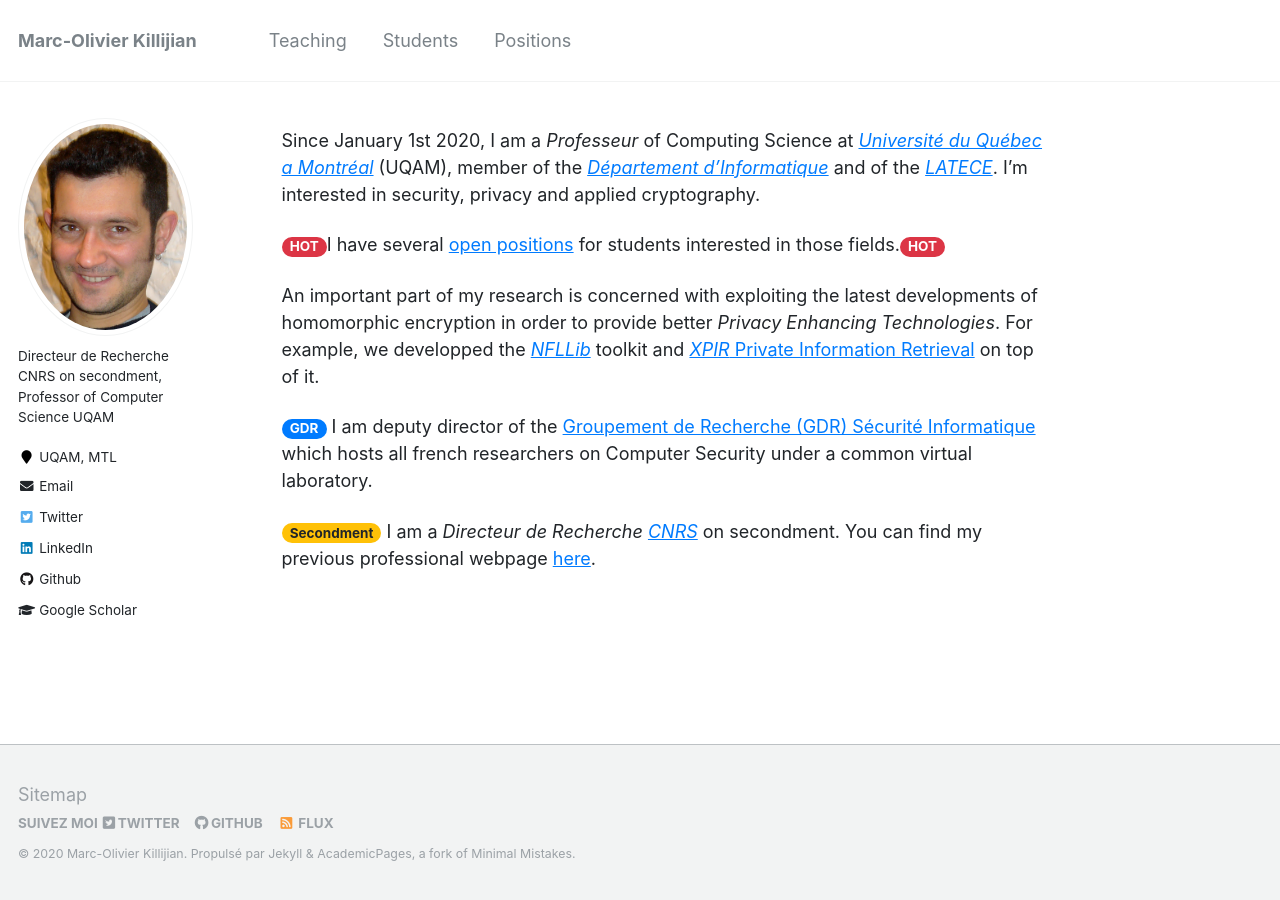
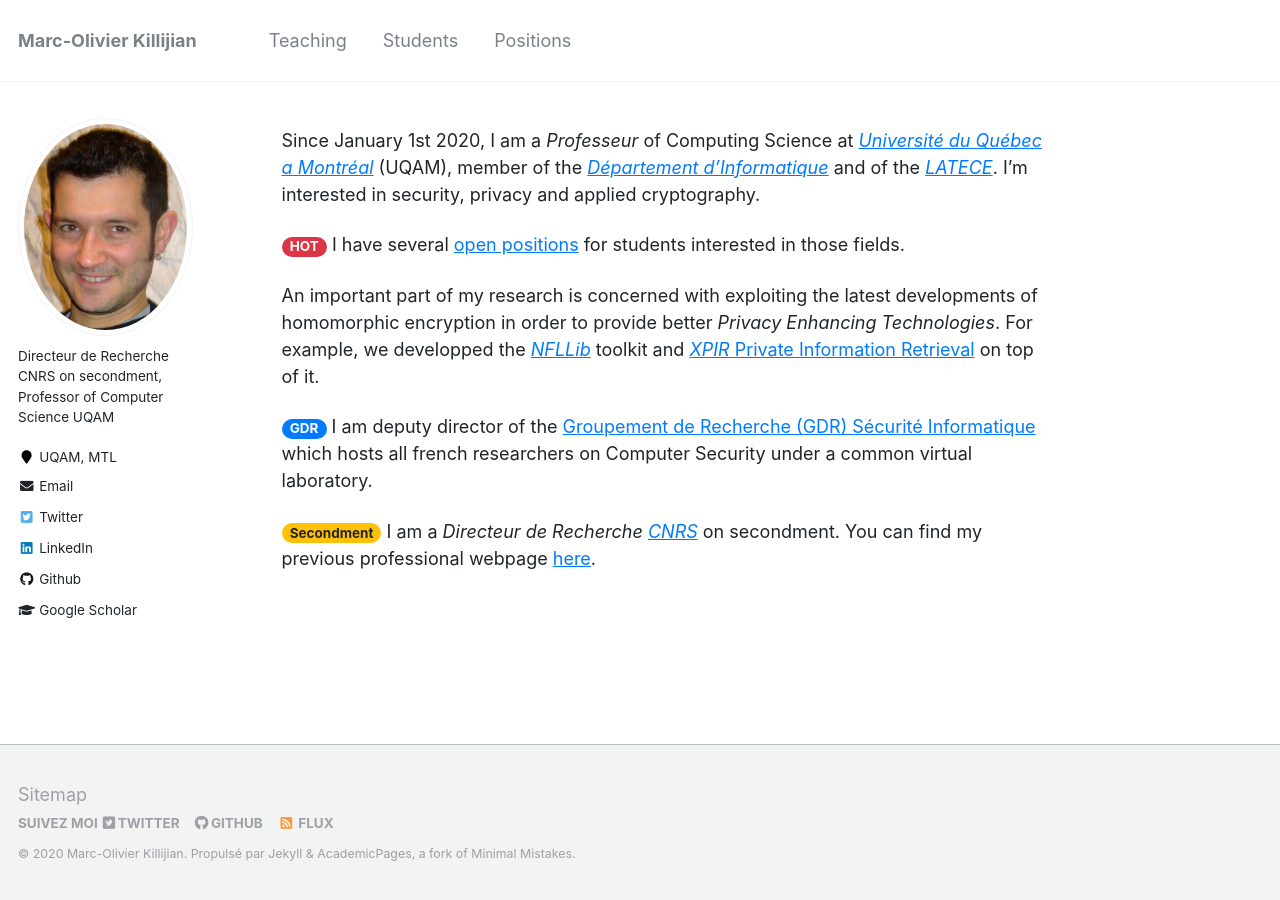
Before and after one commit to Kirija/kirija.github.io, a Jekyll site: the page built from _pages/about.md, in a window 1280 px wide. Built offline with Jekyll 4.4.1, drawn with Linux system fonts in a browser that asks for light colours.

Commit message:
open positions ad on homepage + 1 badge hot

```diff
--- a/_pages/about.md
+++ b/_pages/about.md
@@ -13,7 +13,7 @@ redirect_from:
 
 Since January 1st 2020, I am a _Professeur_ of Computing Science at [_Université du Québec a Montréal_](https://uqam.ca/) (UQAM), member of the [_Département d'Informatique_](https://info.uqam.ca/) and of the [_LATECE_](https://latece.uqam.ca). I'm interested in security, privacy and applied cryptography.
 
-<span class="badge badge-pill badge-danger">HOT</span>I have several [open positions](positions) for students interested in those fields.<span class="badge badge-pill badge-danger">HOT</span>
+<span class="badge badge-pill badge-danger">HOT</span> I have several [open positions](positions) for students interested in those fields.
 
 An important part of my research is concerned with exploiting the latest developments of homomorphic encryption in order to provide better _Privacy Enhancing Technologies_. For example, we developped the [_NFLLib_](https://github.com/quarkslab/NFLlib) toolkit and [_XPIR_ Private Information Retrieval](https://github.com/XPIR-team/XPIR) on top of it.
 
```
